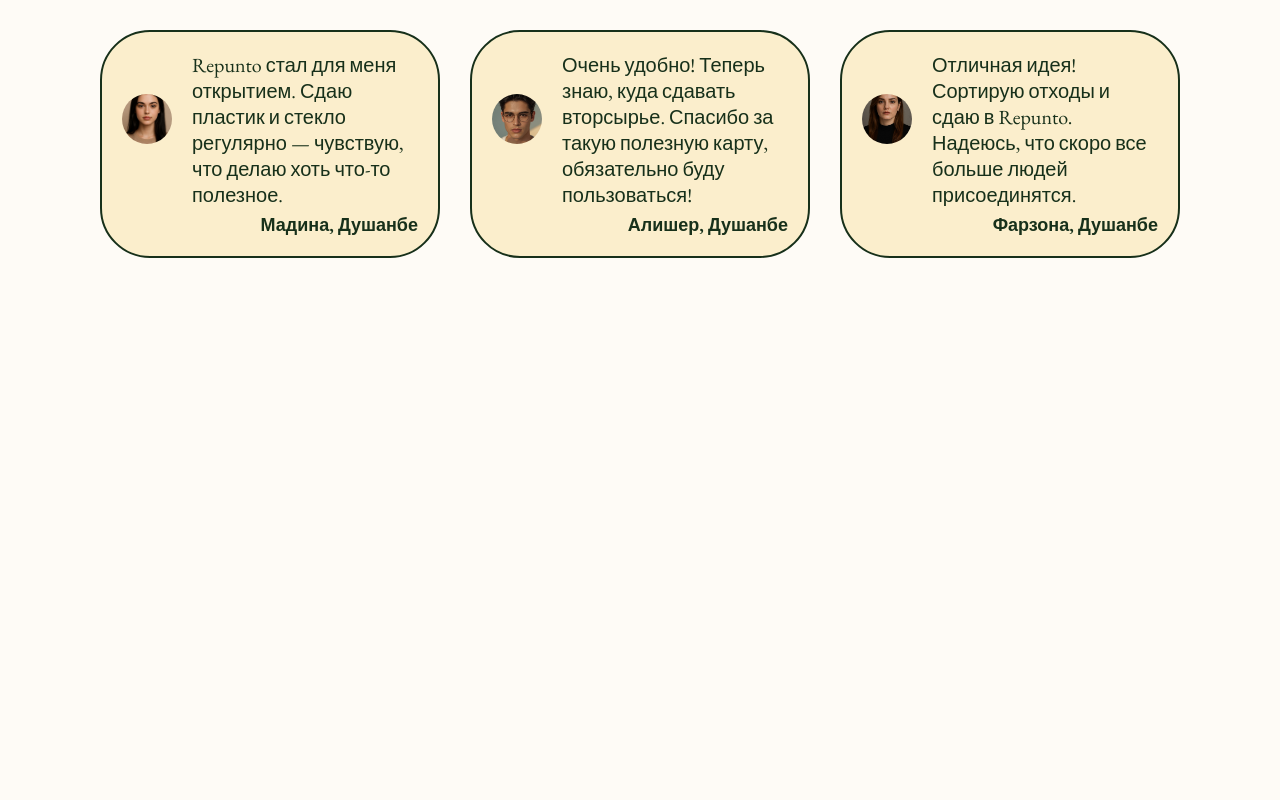
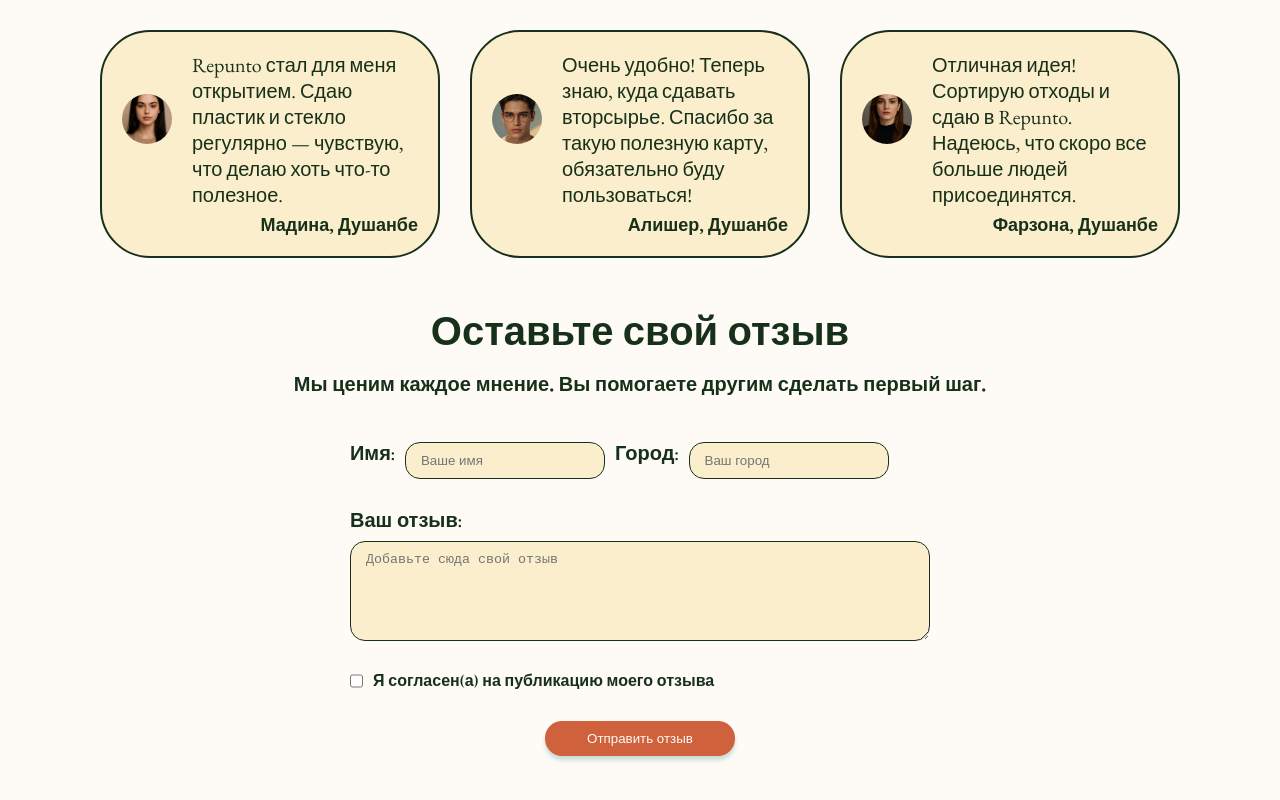
Before and after one commit to irinazakhvatkina/Repunto, a plain HTML site: page index.html in a window 1280 px wide. Shown: the part 1583-2383 px from the top of the page. Before the commit the page ends 1841 px from the top, so only its background shows below. Drawn offline with nearby package versions, Linux system fonts and the light colour scheme.

Commit message:
feat: add review form with name, city, comment and publication consent

```diff
--- a/index.html
+++ b/index.html
@@ -137,6 +137,39 @@
       </div>
   </section>
 
+  <!-- Review Form -->
+  <div class="review-form">
+    <div class="review-form__header">
+      <h1 class="review-form__title">Оставьте свой отзыв</h1>
+      <p class="review-form__subtitle">Мы ценим каждое мнение. Вы помогаете другим сделать первый шаг.</p>
+    </div>
+
+    <form action="/submit-review" method="post" class="review-form__body">
+
+      <div class="review-form__group">
+        <label for="name" class="review-form__label">Имя:</label>
+        <input type="text" id="name" name="username" class="review-form__input" placeholder="Ваше имя" required>
+        <label for="city" class="review-form__label">Город:</label>
+        <input type="text" id="city" name="city" class="review-form__input" placeholder="Ваш город">
+      </div>
+
+      <div class="review-form__group review-pole">
+        <label for="comment" class="review-form__label">Ваш отзыв:</label>
+        <textarea id="comment" name="comment" class="review-form__textarea" placeholder="Добавьте сюда свой отзыв" required></textarea>
+      </div>
+
+      <div class="review-form__group review-form__checkbox-group">
+        <input type="checkbox" id="consent" name="consent" class="review-form__checkbox" required>
+        <label for="consent" class="review-form__checkbox-label">
+          Я согласен(а) на публикацию моего отзыва
+        </label>
+      </div>
+
+      <div class="review-form__group form__submit">
+        <input type="submit" name="submit" value="Отправить отзыв" class="review-form__submit">
+      </div>
+    </form>
+  </div>
 
 
   <script src="script.js"></script>
--- a/style.css
+++ b/style.css
@@ -352,7 +352,6 @@ a:hover {
   flex-shrink: 0;
 }
 
-
 .review__content {
   display: flex;
   flex-direction: column;
@@ -372,3 +371,86 @@ a:hover {
   margin-top: 5px;
   text-align: right;
 }
+
+/* Review Form */
+.review-form {
+  display: grid;
+  justify-content: center;
+  flex-direction: column;
+  gap: 15px;
+  margin: 50px;
+  place-items: center;
+}
+
+.review-form__header {
+  font-family: var(--font-primary);
+  color: var(--main-color);
+  font-weight: bold;
+  text-align: center;
+  gap: 15px;
+}
+
+.review-form__title {
+  font-size: 40px;
+}
+
+.review-form__subtitle {
+  font-family: var(--font-secondary);
+  font-size: 20px;
+  margin-top: 15px;
+}
+
+.review-form__body {
+  font-family: var(--font-primary);
+  color: var(--main-color);
+  font-weight: bold;
+}
+
+.review-form__group {
+  display: flex;
+  gap: 10px;
+  margin-top: 30px;
+}
+
+.review-form__label{
+  font-size: 20px;
+}
+.review-form__input {
+  width: 200px;
+  border: var(--main-color) 1px solid;
+  border-radius: 15px;
+  background-color: var(--bg2-color);
+  padding: 10px 15px;
+}
+
+.review-pole {
+  display: flex;
+  flex-direction: column;
+  gap: 8px;
+  margin-bottom: 10px;
+}
+
+.review-form__textarea {
+  width: 580px;
+  height: 100px;
+  border: var(--main-color) 1px solid;
+  border-radius: 15px;
+  background-color: var(--bg2-color);
+  padding: 10px 15px;
+}
+
+.form__submit {
+  display: flex;
+  justify-content: center;
+  margin: 30px;
+}
+
+.review-form__submit {
+  width: 190px;
+  height: 35px;
+  background-color: var(--accent-color);
+  color: var(--bg-color);
+  border-radius: 17px;
+  border: none;
+  box-shadow: 0 4px 4px rgba(44, 122, 123, 0.25);
+}
```
